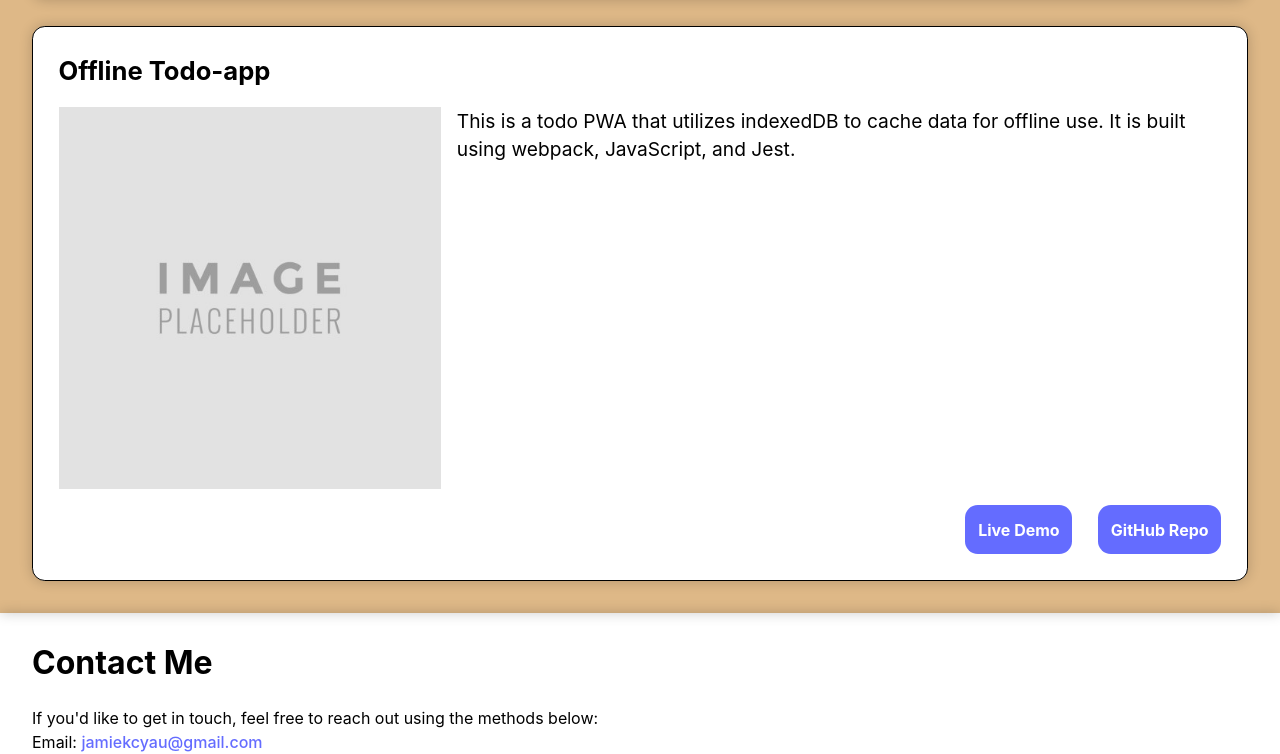
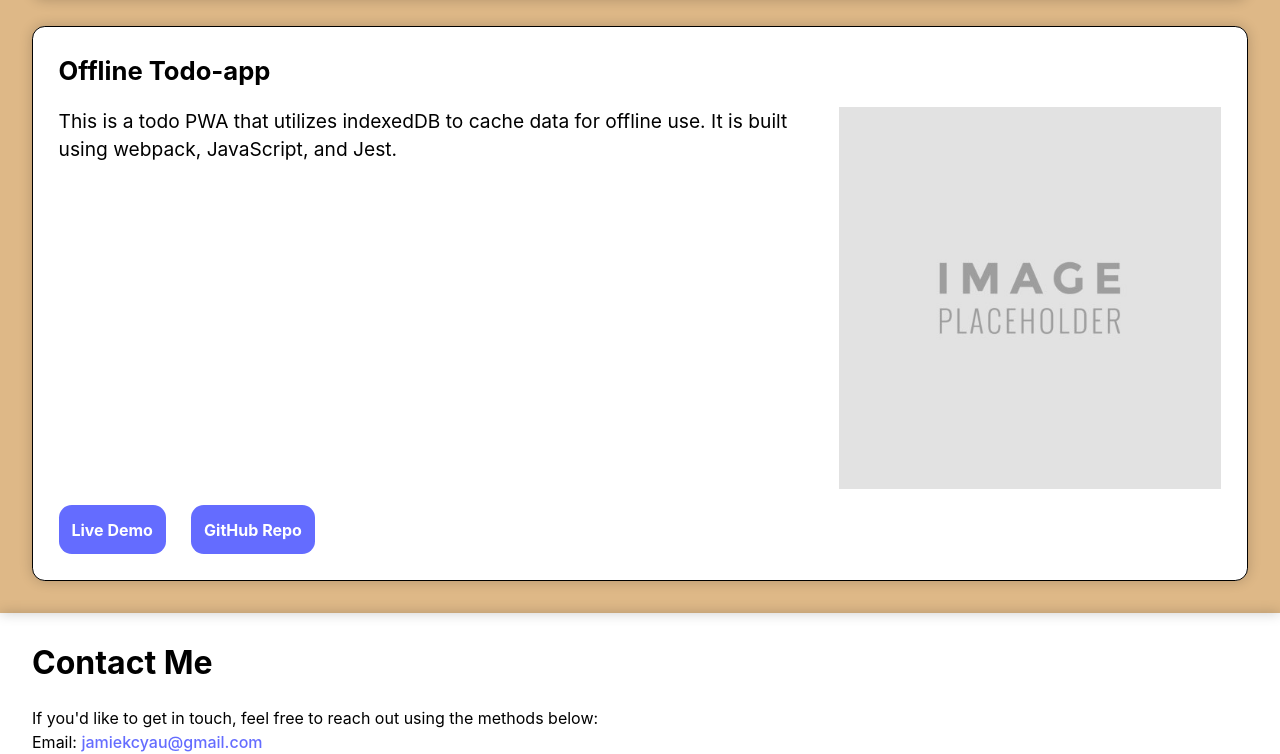
Before and after one commit to JamieYau/portfolio, a website built with Vite: page index.html in a window 1280 px wide. Shown: the part 3049-3803 px from the top of the page. Built offline with nearby package versions, Linux system fonts and the light colour scheme; some icons are missing.

Commit message:
Alternate layouts for every other project

```diff
--- a/src/style.css
+++ b/src/style.css
@@ -188,9 +188,9 @@ section {
   box-shadow: 0 0 0.8rem rgba(0, 0, 0, 0.2);
 
   .project-title {
+    grid-area: title;
     font-size: 1.6em;
     font-weight: bold;
-    grid-area: title;
   }
 
   .project-preview {
@@ -228,10 +228,22 @@ footer {
 @media (min-width: 480px) {
   .project {
     grid-template-columns: 1fr 2fr;
-    grid-template-rows: auto auto auto;
+    grid-template-rows: min-content auto auto;
     grid-template-areas:
-      "title title"
+      "empty title"
       "preview description"
       "links links";
+
+    &:nth-child(even) {
+      grid-template-columns: 2fr 1fr;
+      grid-template-areas:
+        "title empty"
+        "description preview"
+        "links links";
+
+      .project-links {
+        justify-content: flex-start;
+      }
+    }
   }
 }
```
